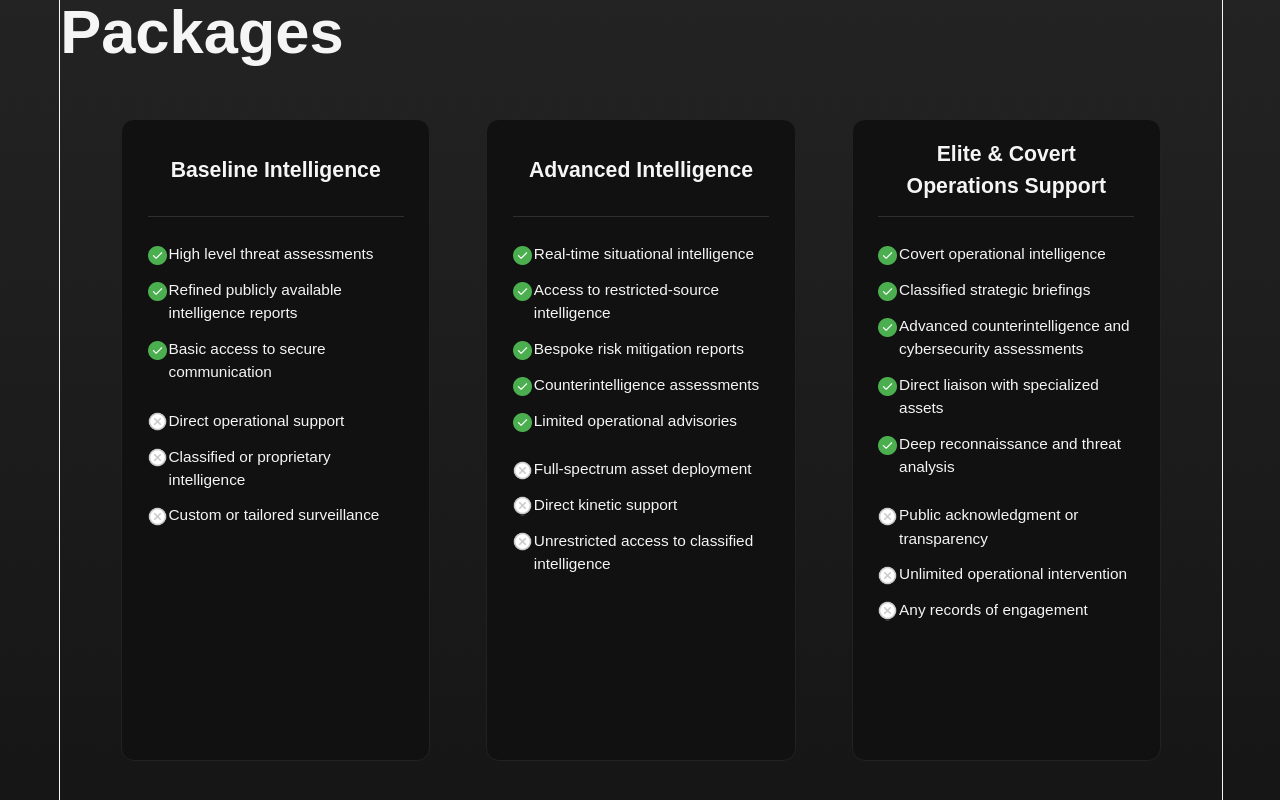
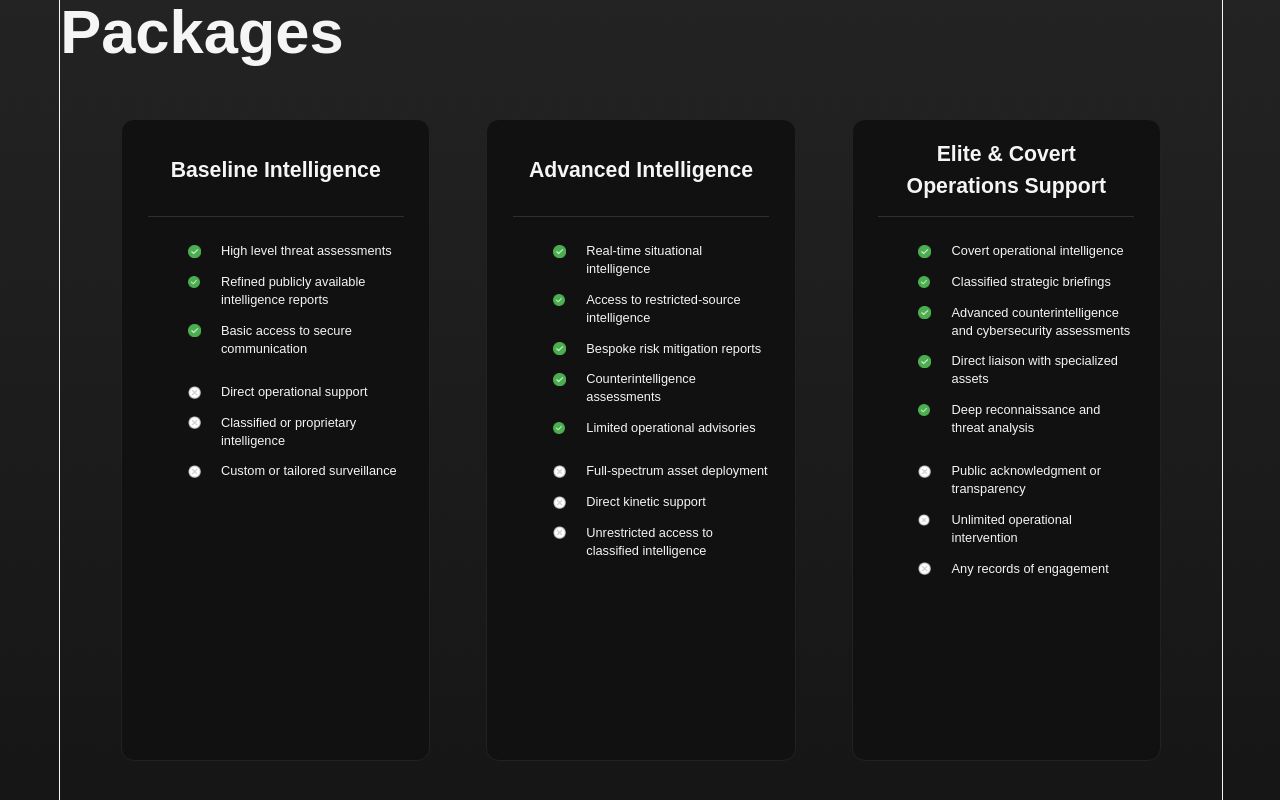
Before and after one commit to RoryMurray7/Sobek, a React (Vite) app: page / in a window 1280 px wide. Shown: the part 2744-3544 px from the top of the page. Built offline with nearby package versions, Linux system fonts and the light colour scheme; a web font is replaced by a local one.

Commit message:
update card spacing to use rem

```diff
--- a/src/index.css
+++ b/src/index.css
@@ -187,31 +187,34 @@ hr {
 }
 
 li {
-  list-style: none;
-  padding: 0;
-  font-size: 1.2vw;
-  margin-left: -1.5vw;
-  margin-bottom: 1vw;
+  display: flex; /* Keeps text and icon aligned */
+  align-items: flex-start; /* Aligns icon with the first line of text */
+  gap: 0.8rem; /* Consistent spacing */
+  font-size: 0.5rem; /* Stable font size */
+  line-height: 1.4; /* Improves readability */
+  margin-bottom: 0.5rem;
 }
 
 .included li::before {
   content: "";
-  width: 1.5vw;
-  height: 1.5vw;
-  position: absolute;
-  left: 2vw;
-  margin-top: 0.3vw;
+  display: inline-flex; /* Keeps icon inline */
+  width: 0.5rem;
+  height: 0.5rem;
+  background-size: contain;
+  background-repeat: no-repeat;
+  flex-shrink: 0; /* Prevents the icon from resizing unexpectedly */
+  margin-top: 0.1rem; /* Adjusts vertical positioning */
   background-image: url(./assets/correct.png);
-  background-size: contain;
 }
 
 .notIncluded li::before {
   content: "";
-  width: 1.5vw;
-  height: 1.5vw;
-  position: absolute;
-  left: 2vw;
-  margin-top: 0.25vw;
+  display: inline-flex; /* Keeps icon inline */
+  width: 0.5rem;
+  height: 0.5rem;
+  background-size: contain;
+  background-repeat: no-repeat;
+  flex-shrink: 0; /* Prevents the icon from resizing unexpectedly */
+  margin-top: 0.1rem; /* Adjusts vertical positioning */
   background-image: url(./assets/remove.png);
-  background-size: contain;
 }
```
